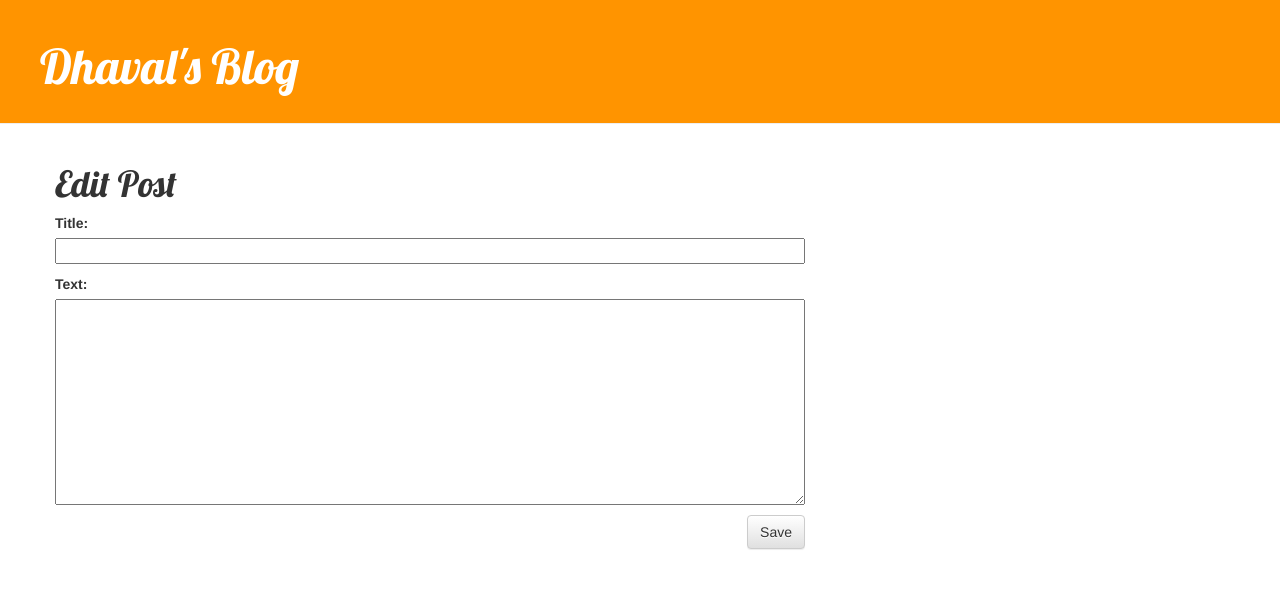
After one commit to dhavalhparikh/django-first-blog, a Django app: page /post/new/ in a window 1280 px wide. The commit adds this page. Shown: the top 589 px of the page. Run offline with Django 3.2, Linux system fonts and the light colour scheme; some libraries are stand-ins or nearby versions.

Commit message:
Add views to create/edit posts

```diff
--- /dev/null
+++ b/blog/forms.py
@@ -0,0 +1,8 @@
+from django import forms
+from .models import Post
+
+class PostForm(forms.ModelForm):
+
+    class Meta:
+        model = Post
+        fields = ('title', 'text',)
--- a/blog/templates/blog/base.html
+++ b/blog/templates/blog/base.html
@@ -9,7 +9,10 @@
     </head>
     <body>
       <div class="page-header">
-        <h1><a href="/">Django Girls Blog</a></h1>
+        {% if user.is_authenticated %}
+          <a href="{% url 'post_new' %}" class="top-menu"><span class="glyphicon glyphicon-plus"></span></a>
+        {% endif %}
+        <h1><a href="/">Dhaval's Blog</a></h1>
       </div>
       <div class="content container">
         <div class="row">
--- a/blog/templates/blog/post_detail.html
+++ b/blog/templates/blog/post_detail.html
@@ -7,6 +7,9 @@
                 {{ post.published_date }}
             </div>
         {% endif %}
+        {% if user.is_authenticated %}
+          <a class="btn btn-default" href="{% url 'post_edit' pk=post.pk %}"><span class="glyphicon glyphicon-pencil"></span></a>
+        {% endif %}
         <h1>{{ post.title }}</h1>
         <p>{{ post.text|linebreaksbr }}</p>
     </div>
--- /dev/null
+++ b/blog/templates/blog/post_edit.html
@@ -0,0 +1,9 @@
+{% extends 'blog/base.html' %}
+
+{% block content %}
+    <h1>Edit Post</h1>
+    <form method="POST" class="post-form">{% csrf_token %}
+        {{ form.as_p }}
+        <button type="submit" class="save btn btn-default">Save</button>
+    </form>
+{% endblock %}
--- a/blog/urls.py
+++ b/blog/urls.py
@@ -5,4 +5,6 @@ from . import views
 urlpatterns = [
     url(r'^$', views.post_list, name='post_list'),
     url(r'^post/(?P<pk>\d+)/$', views.post_detail, name='post_detail'),
+    url(r'^post/new/$', views.post_new, name='post_new'),
+    url(r'^post/(?P<pk>\d+)/edit/$', views.post_edit, name='post_edit'),
 ]
--- a/blog/views.py
+++ b/blog/views.py
@@ -1,6 +1,7 @@
-from django.shortcuts import render, get_object_or_404
+from django.shortcuts import render, get_object_or_404, redirect
 from django.utils import timezone
 from .models import Post
+from .forms import PostForm
 
 # Create your views here.
 def post_list(request):
@@ -10,3 +11,30 @@ def post_list(request):
 def post_detail(request, pk):
     post = get_object_or_404(Post, pk=pk)
     return render(request, 'blog/post_detail.html', {'post': post})
+
+def post_new(request):
+    if request.method == "POST":
+        form = PostForm(request.POST)
+        if form.is_valid():
+            post = form.save(commit=False)
+            post.author = request.user
+            post.published_date = timezone.now()
+            post.save()
+            return redirect('post_detail', pk=post.pk)
+    else:
+        form = PostForm()
+    return render(request, 'blog/post_edit.html', {'form': form})
+
+def post_edit(request, pk):
+    post = get_object_or_404(Post, pk=pk)
+    if request.method == "POST":
+        form = PostForm(request.POST, instance=post)
+        if form.is_valid():
+            post = form.save(commit=False)
+            post.author = request.user
+            post.published_date = timezone.now()
+            post.save()
+            return redirect('post_detail', pk=post.pk)
+    else:
+        form = PostForm(instance=post)
+    return render(request, 'blog/post_edit.html', {'form': form})
```
